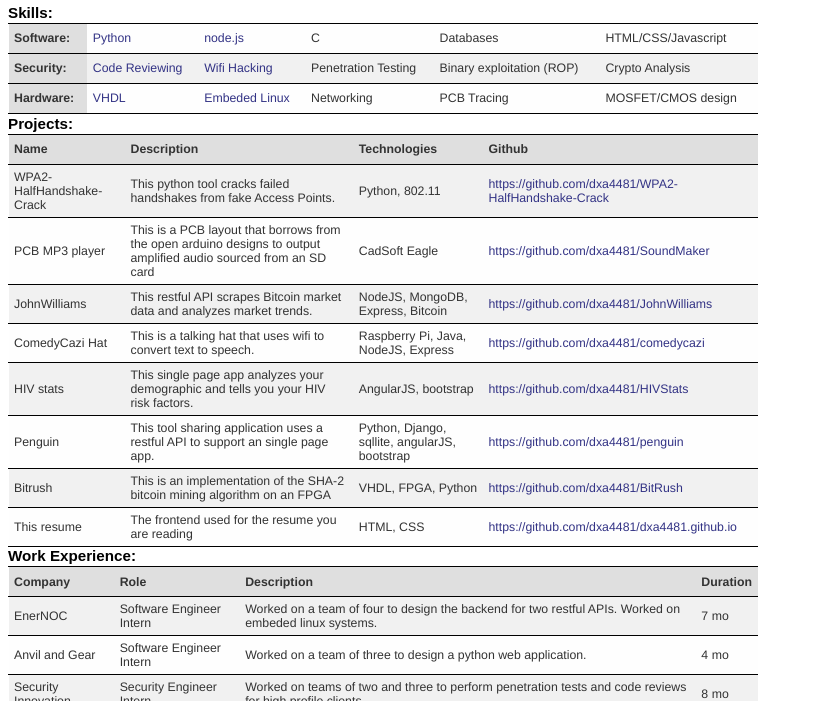
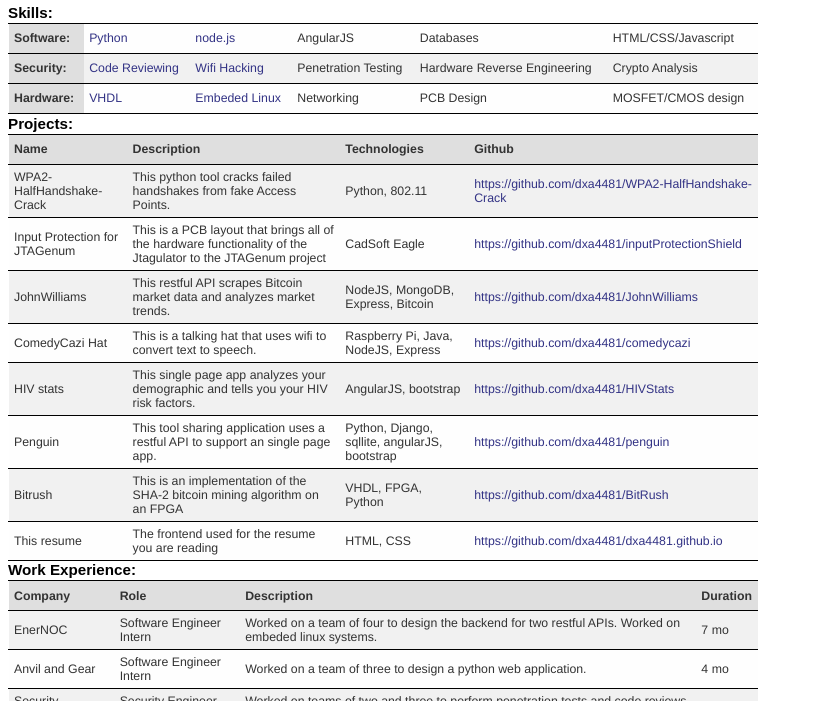
Before and after one commit to dxa4481/dxa4481.github.io, a plain HTML site: page index.html in a window 1280 px wide. Shown: the part 99-800 px from the top of the page, without its empty margins (0-813 px from the left). Drawn offline with Linux system fonts and the light colour scheme; a script that the page names is missing.

Commit message:
Update index.html

```diff
--- a/index.html
+++ b/index.html
@@ -32,7 +32,7 @@
       <th class="projects">Software:</th>
       <td class="projects"><a href="https://github.com/dxa4481/WPA2-HalfHandshake-Crack">Python</a></td>
       <td class="projects"><a href="https://github.com/dxa4481/JohnWilliams">node.js</a></td>
-      <td class="projects">C</td>
+      <td class="projects">AngularJS</td>
       <td class="projects">Databases</td>
       <td class="projects">HTML/CSS/Javascript</td>
     </tr>
@@ -41,14 +41,14 @@
       <td class="projects"><a href="http://blog.securityinnovation.com/blog/2014/10/code-assisted-penetration-testing-of-a-nodejs-app.html">Code Reviewing</a></td>
       <td class="projects"><a href="https://github.com/dxa4481/WPA2-HalfHandshake-Crack/blob/master/wifihacking.md">Wifi Hacking</a></td>
       <td class="projects">Penetration Testing</td>
-      <td class="projects">Binary exploitation (ROP)</td>
+      <td class="projects">Hardware Reverse Engineering</td>
       <td class="projects">Crypto Analysis</td>
     </tr>
       <th class="projects">Hardware:</th>
       <td class="projects"><a href="https://github.com/dxa4481/BitRush">VHDL</a></td>
       <td class="projects"><a href="https://github.com/dxa4481/comedycazi">Embeded Linux</a></td>
       <td class="projects">Networking</td>
-      <td class="projects">PCB Tracing</td>
+      <td class="projects">PCB Design</td>
       <td class="projects">MOSFET/CMOS design</td>
     </tr>
   </table>
@@ -66,10 +66,10 @@
       <td class="projects"><a href="https://github.com/dxa4481/WPA2-HalfHandshake-Crack">https://github.com/dxa4481/WPA2-HalfHandshake-Crack</a>
     </tr>
     <tr>
-      <td class="projects">PCB MP3 player</td>
-      <td class="projects">This is a PCB layout that borrows from the open arduino designs to output amplified audio sourced from an SD card</td>
+      <td class="projects">Input Protection for JTAGenum</td>
+      <td class="projects">This is a PCB layout that brings all of the hardware functionality of the Jtagulator to the JTAGenum project</td>
       <td class="projects">CadSoft Eagle</td>
-      <td class="projects"><a href="https://github.com/dxa4481/SoundMaker">https://github.com/dxa4481/SoundMaker</a>
+      <td class="projects"><a href="https://github.com/dxa4481/inputProtectionShield">https://github.com/dxa4481/inputProtectionShield</a>
     </tr>
     <tr>
       <td class="projects">JohnWilliams</td>
```
